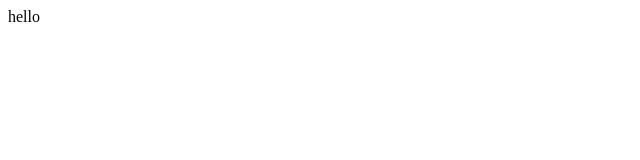
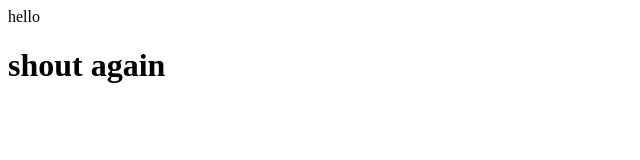
Before and after one commit to Victorujoshua/demo-repo, a plain HTML site: page index.html in a window 1280 px wide. Shown: the whole page, without its empty margins (0-640 px from the left). Drawn offline with Linux system fonts and the light colour scheme.

Commit message:
added text file

```diff
--- a/index.html
+++ b/index.html
@@ -1 +1,2 @@
 <div>hello</div>
+<h1>shout again</h1>
```
